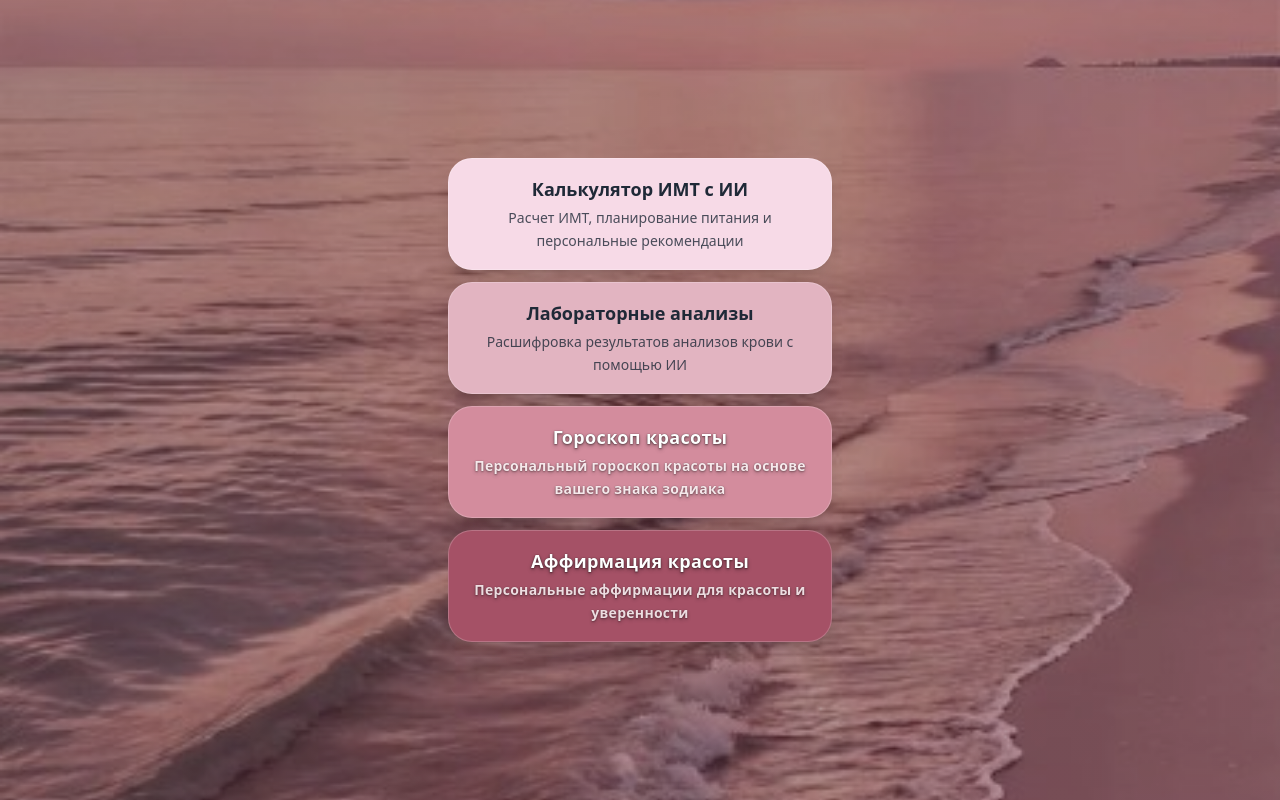
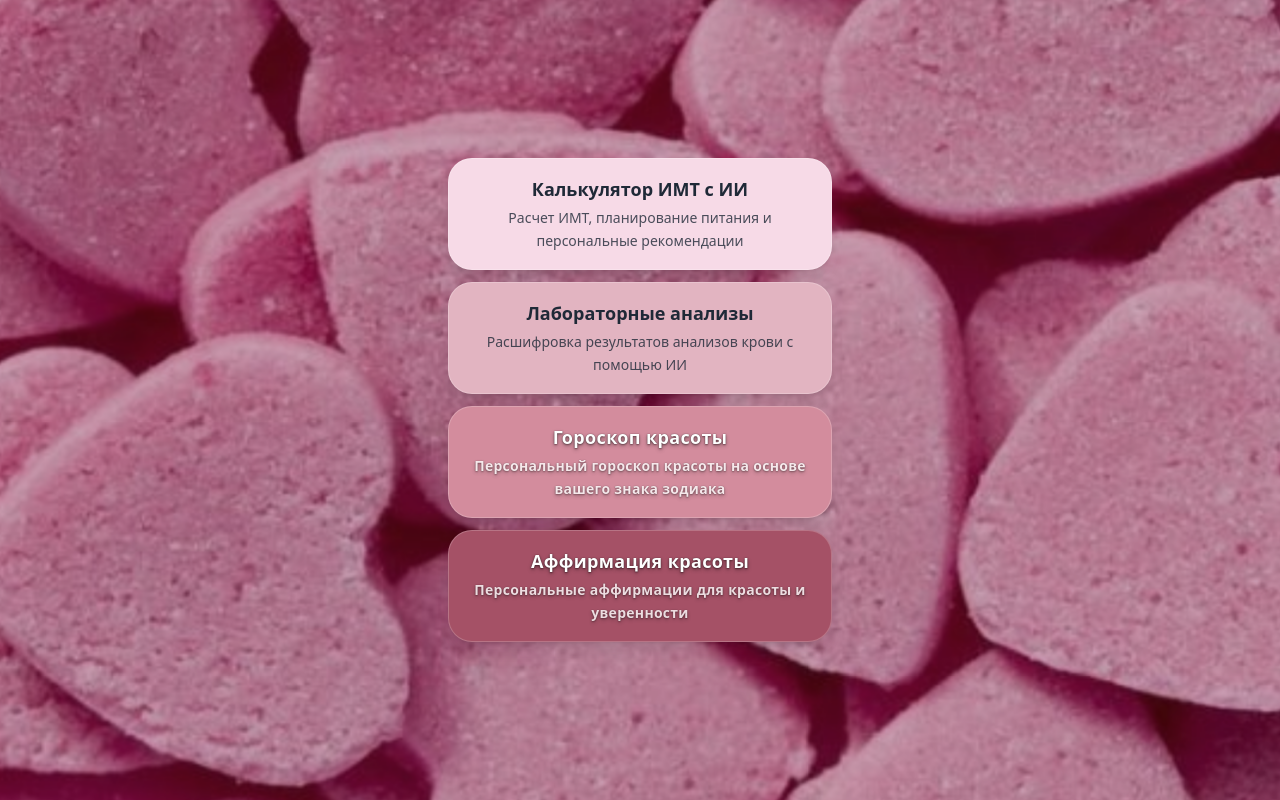
Before and after one commit to HappyDoomGuy/beautybot_panel, a React (Vite) app: page / in a window 1280 px wide. Built offline with nearby package versions, Linux system fonts and the light colour scheme.

Commit message:
Добавлена анимация фона: плавное движение и переключение между изображениями каждые 30 секунд

```diff
--- a/src/index.css
+++ b/src/index.css
@@ -29,7 +29,30 @@ input, textarea, [contenteditable] {
 
 /* Фон с рандомным изображением (hearts.jpg или image2.jpg) */
 :root {
-  --background-image: url('/hearts.jpg'); /* Значение по умолчанию, заменяется в main.tsx */
+  --background-image-1: url('/hearts.jpg'); /* Первый слой фона */
+  --background-image-2: url('/image2.jpg'); /* Второй слой фона */
+}
+
+/* Анимация плавного движения и масштабирования фона (Ken Burns эффект) */
+@keyframes backgroundFlow {
+  0% {
+    transform: scale(1) translate(0, 0);
+  }
+  20% {
+    transform: scale(1.06) translate(-3%, 2%);
+  }
+  40% {
+    transform: scale(1.08) translate(2%, -2%);
+  }
+  60% {
+    transform: scale(1.05) translate(3%, 1%);
+  }
+  80% {
+    transform: scale(1.07) translate(-2%, -3%);
+  }
+  100% {
+    transform: scale(1) translate(0, 0);
+  }
 }
 
 body {
@@ -37,43 +60,61 @@ body {
   min-height: 100vh;
   font-family: system-ui, -apple-system, sans-serif;
   color: #333333;
+  overflow-x: hidden;
 }
 
+/* Первый слой фона */
 body::before {
   content: '';
   position: fixed;
-  top: 0;
-  left: 0;
-  width: 100%;
-  height: 100%;
-  background: var(--background-image) center/cover no-repeat fixed;
+  top: -10%;
+  left: -10%;
+  width: 120%;
+  height: 120%;
+  background: var(--background-image-1) center/cover no-repeat;
   filter: brightness(0.82) saturate(0.8);
-  z-index: -1;
+  z-index: -3;
+  animation: backgroundFlow 37s ease-in-out infinite;
+  opacity: 1;
+  transition: opacity 2s ease-in-out;
 }
 
+/* Второй слой фона (для кроссфейда) */
 body::after {
   content: '';
   position: fixed;
-  top: 0;
-  left: 0;
-  width: 100%;
-  height: 100%;
-  background: linear-gradient(135deg, rgba(80, 20, 40, 0.25), rgba(100, 30, 50, 0.25));
-  z-index: -1;
+  top: -10%;
+  left: -10%;
+  width: 120%;
+  height: 120%;
+  background: var(--background-image-2) center/cover no-repeat;
+  filter: brightness(0.82) saturate(0.8);
+  z-index: -2;
+  animation: backgroundFlow 37s ease-in-out infinite;
+  animation-delay: -18.5s; /* Смещение анимации для разнообразия */
+  opacity: 0;
+  transition: opacity 2s ease-in-out;
 }
 
-/* Принудительно фон с hearts.jpg */
+/* Переключение слоев */
+body.bg-layer-active::before {
+  opacity: 0;
+}
+
+body.bg-layer-active::after {
+  opacity: 1;
+}
+
+/* Градиентный оверлей поверх фонов */
+body {
+  background: linear-gradient(135deg, rgba(80, 20, 40, 0.25), rgba(100, 30, 50, 0.25));
+  background-attachment: fixed;
+}
+
+/* Темная тема */
 @media (prefers-color-scheme: dark) {
   body {
     color: #333333;
-  }
-
-  body::before {
-    filter: brightness(0.82) saturate(0.8);
-  }
-
-  body::after {
-    background: linear-gradient(135deg, rgba(80, 20, 40, 0.25), rgba(100, 30, 50, 0.25));
   }
 }
 
--- a/src/main.tsx
+++ b/src/main.tsx
@@ -18,10 +18,45 @@ const backgroundImages = [
   '/image11.jpg',
   '/image12.jpg'
 ];
-const selectedBackground = backgroundImages[Math.floor(Math.random() * backgroundImages.length)];
 
-// Set CSS variable for background image
-document.documentElement.style.setProperty('--background-image', `url('${selectedBackground}')`);
+// Shuffle array for random order
+const shuffleArray = (array: string[]) => {
+  const shuffled = [...array];
+  for (let i = shuffled.length - 1; i > 0; i--) {
+    const j = Math.floor(Math.random() * (i + 1));
+    [shuffled[i], shuffled[j]] = [shuffled[j], shuffled[i]];
+  }
+  return shuffled;
+};
+
+const shuffledBackgrounds = shuffleArray(backgroundImages);
+let currentIndex = 0;
+
+// Set initial background images
+document.documentElement.style.setProperty('--background-image-1', `url('${shuffledBackgrounds[0]}')`);
+document.documentElement.style.setProperty('--background-image-2', `url('${shuffledBackgrounds[1]}')`);
+
+// Background rotation function
+const rotateBackgrounds = () => {
+  currentIndex = (currentIndex + 1) % shuffledBackgrounds.length;
+  const nextIndex = (currentIndex + 1) % shuffledBackgrounds.length;
+
+  // Toggle between the two background layers
+  const body = document.body;
+  body.classList.toggle('bg-layer-active');
+
+  // Preload next image and update the hidden layer
+  setTimeout(() => {
+    if (body.classList.contains('bg-layer-active')) {
+      document.documentElement.style.setProperty('--background-image-1', `url('${shuffledBackgrounds[nextIndex]}')`);
+    } else {
+      document.documentElement.style.setProperty('--background-image-2', `url('${shuffledBackgrounds[nextIndex]}')`);
+    }
+  }, 2000); // Update after transition completes
+};
+
+// Start background rotation every 30 seconds
+setInterval(rotateBackgrounds, 30000);
 
 // Preload background images and other critical resources
 const preloadResources = () => {
```
